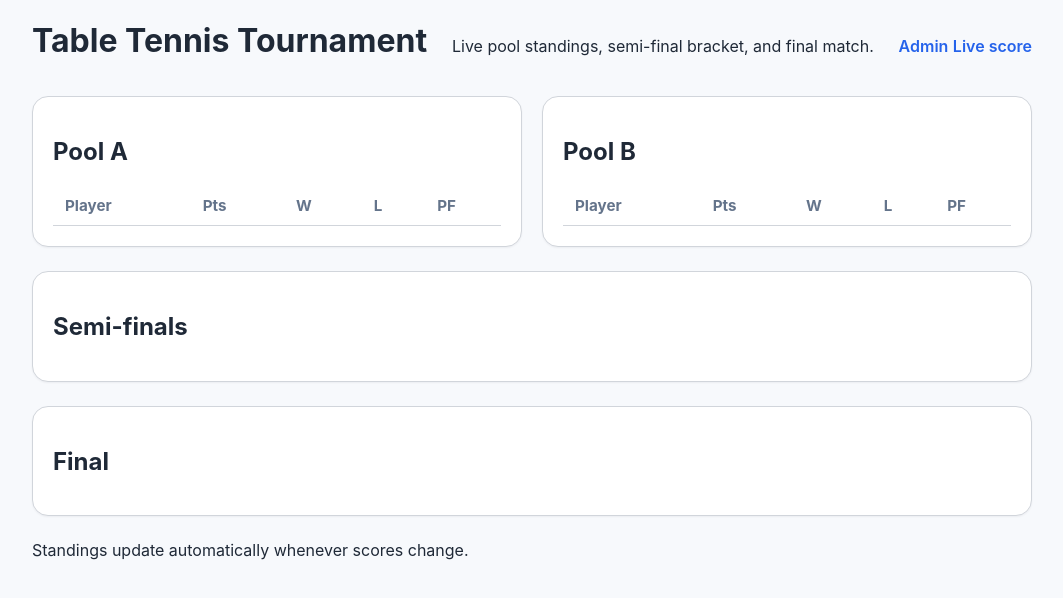
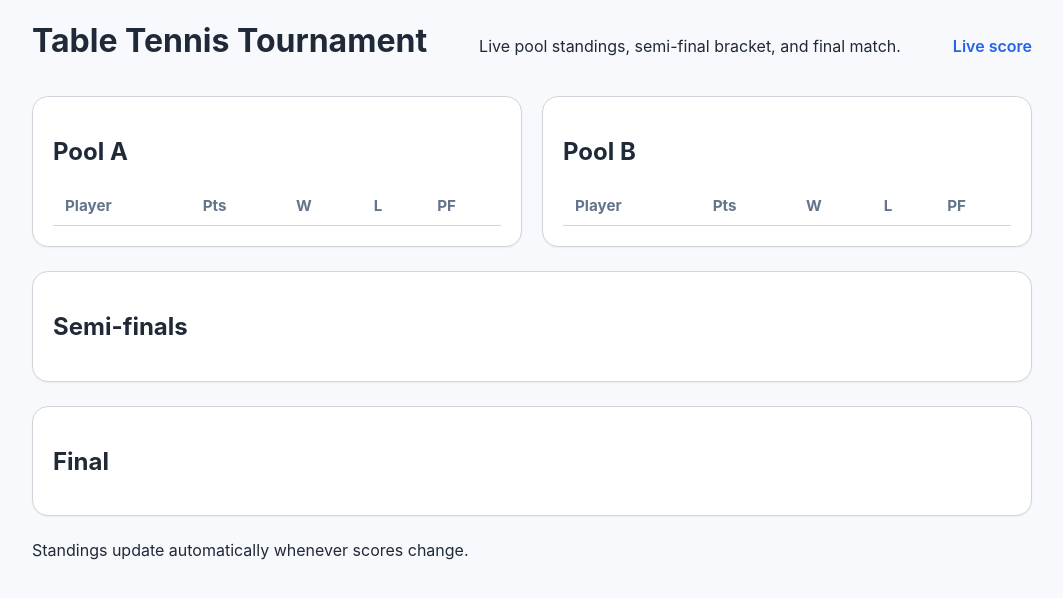
Before and after one commit to olofspango/tt-tournament, a plain HTML site: page static/index.html in a window 1280 px wide. Shown: the whole page, without its empty margins (108-1171 px from the left). Drawn offline with Linux system fonts and the light colour scheme; no server answers.

Commit message:
remove admin link on main

```diff
--- a/static/index.html
+++ b/static/index.html
@@ -14,7 +14,6 @@
             <h1>Table Tennis Tournament</h1>
             <p>Live pool standings, semi-final bracket, and final match.</p>
             <nav>
-                <a href="/admin">Admin</a>
                 <a href="/live-score">Live score</a>
             </nav>
         </header>
```
